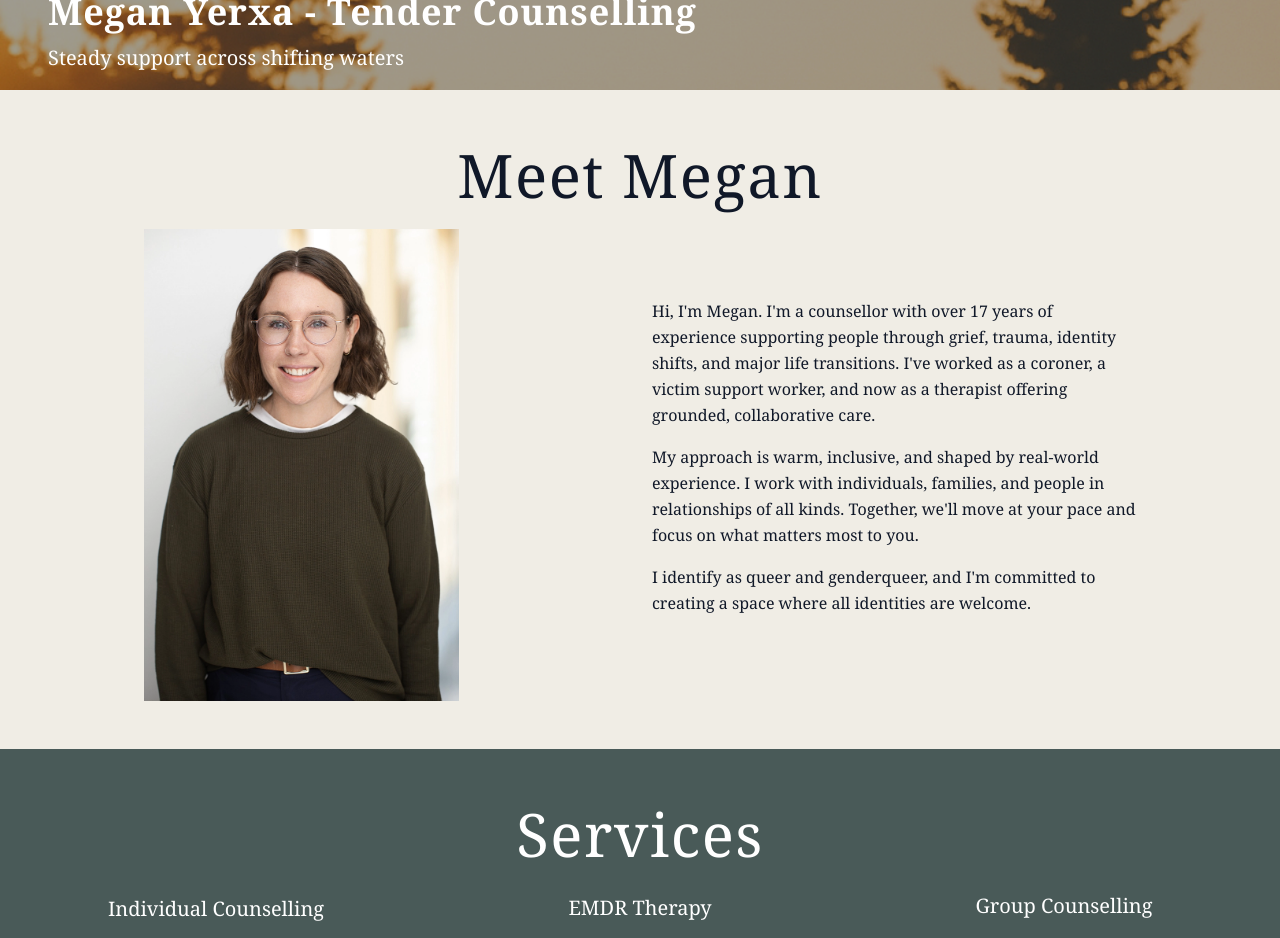
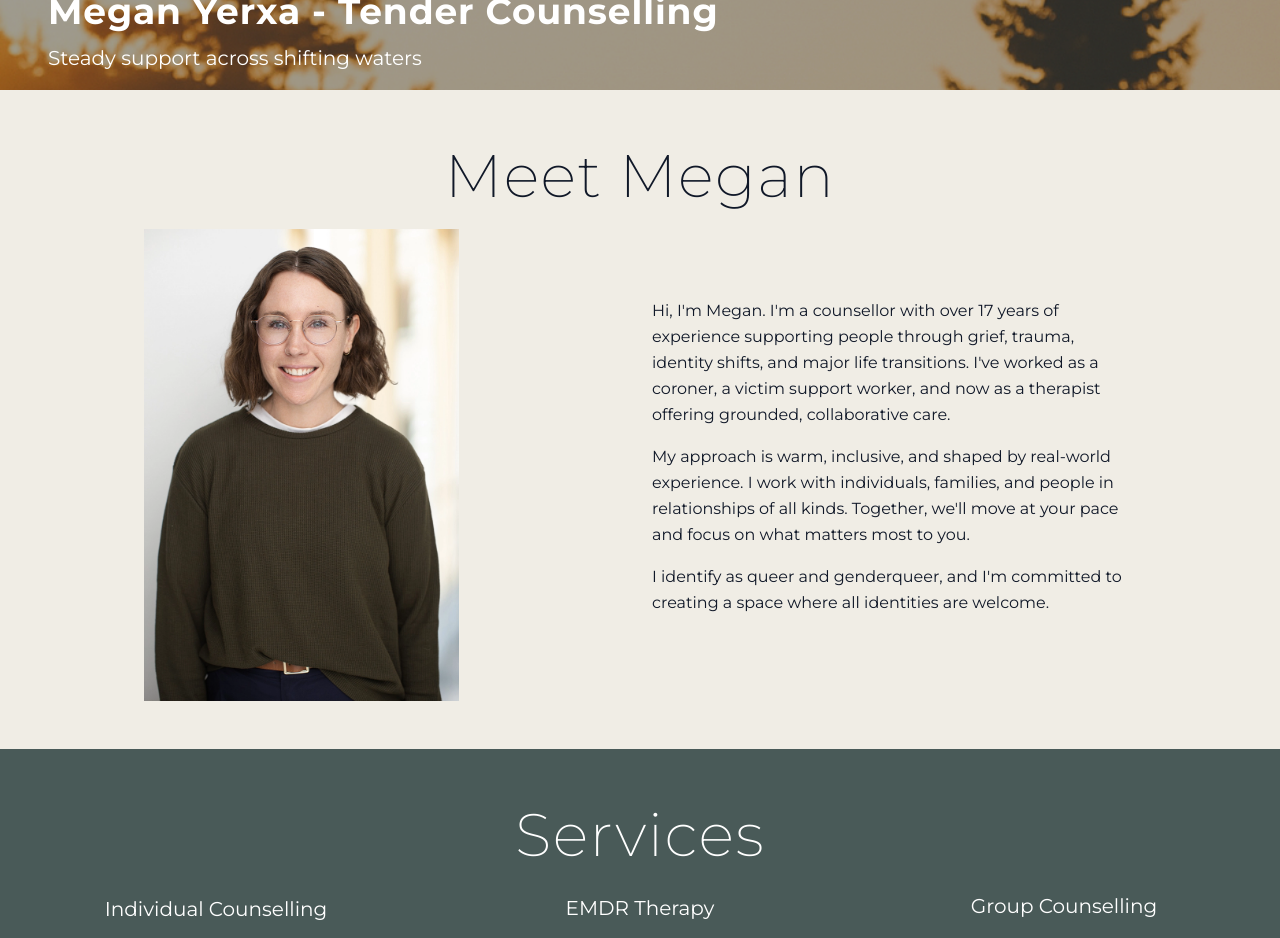
Before and after one commit to alexcoticehn/tender-ui, a Next.js app: page / in a window 1280 px wide. Shown: the part 660-1598 px from the top of the page. Built offline with nearby package versions, Linux system fonts and the light colour scheme; a web font is replaced by a local one.

Commit message:
Remove old serif fonts

```diff
--- a/src/app/page.tsx
+++ b/src/app/page.tsx
@@ -4,21 +4,21 @@ import CallToAction from "@/components/call-to-action";
 
 export default function Home() {
   return (
-    <div className="min-h-screen text-gray-900 font-serif">
+    <div className="min-h-screen text-gray-900">
           <div className="mx-auto px-4 py-4 flex flex-col md:ml-auto bg-[url(/images/hero-trees-cropped_1.png)] bg-cover bg-size-75 min-h-150 pointer-events-none pt-24">
-            <div className="relative inset-0 flex flex-col justify-end text-white px-4 sm:px-6 lg:px-8 pointer-events-none font-serif bottom-4 text-left mt-auto">
+            <div className="relative inset-0 flex flex-col justify-end text-white px-4 sm:px-6 lg:px-8 pointer-events-none bottom-4 text-left mt-auto">
               <h1 className="text-4xl font-bold mb-2">Megan Yerxa - Tender Counselling</h1>
               <p className="text-xl">Steady support across shifting waters</p>
             </div>
           </div>
 
         <section className="max-w-5xl mx-auto mt-12 px-4">
-          <h2 className="text-6xl mb-4 font-serif text-center mx-auto">Meet Megan</h2>
+          <h2 className="text-6xl mb-4 text-center mx-auto">Meet Megan</h2>
           <div className="grid md:grid-cols-6 mx-auto gap-6">
             <div className="md:col-span-2 flex items-center justify-center">
               <Image src="/images/megan-headshot.webp" alt="Megan headshot" width={500} height={500} className="object-cover w-full" />
             </div>
-            <div className="flex flex-col justify-center font-serif md:col-start-4 md:col-span-3 mx-auto">
+            <div className="flex flex-col justify-center md:col-start-4 md:col-span-3 mx-auto">
               <p className="mb-4">Hi, I&apos;m Megan. I&apos;m a counsellor with over 17 years of experience supporting people through grief, trauma, identity shifts, and major life transitions. I&apos;ve worked as a coroner, a victim support worker, and now as a therapist offering grounded, collaborative care.</p>
               <p className="mb-4">My approach is warm, inclusive, and shaped by real-world experience. I work with individuals, families, and people in relationships of all kinds. Together, we&apos;ll move at your pace and focus on what matters most to you.</p>
               <p className="mb-4">I identify as queer and genderqueer, and I&apos;m committed to creating a space where all identities are welcome.</p>
@@ -28,7 +28,7 @@ export default function Home() {
 
         <section className="mx-auto mt-12 bg-[#495a58] text-white">
           <div className="max-w-7xl mx-auto px-4 py-12">
-            <h2 className="text-6xl mb-4 font-serif text-center">Services</h2>
+            <h2 className="text-6xl mb-4 text-center">Services</h2>
             <div className="grid md:grid-cols-3 gap-6 mt-5">
               <div className="flex flex-col items-center justify-center">
                 <Link href="/services" className="text-xl mb-5 hover:text-[#eae4dc] underline-offset-2 hover:underline transition-colors duration-200">Individual Counselling</Link>
--- a/tailwind.config.ts
+++ b/tailwind.config.ts
@@ -7,7 +7,15 @@ const config: Config = {
     './src/app/**/*.{js,ts,jsx,tsx,mdx}',
   ],
   theme: {
-    extend: {},
+    extend: {
+      fontFamily: {
+        primary: 'var(--font-primary)',
+        accent: 'var(--font-accent)',
+        alternate1: 'var(--font-alternate-1)',
+        alternate2: 'var(--font-alternate-2)',
+        mono: 'var(--font-mono)',
+      },
+    },
   },
   plugins: [],
 };
```
